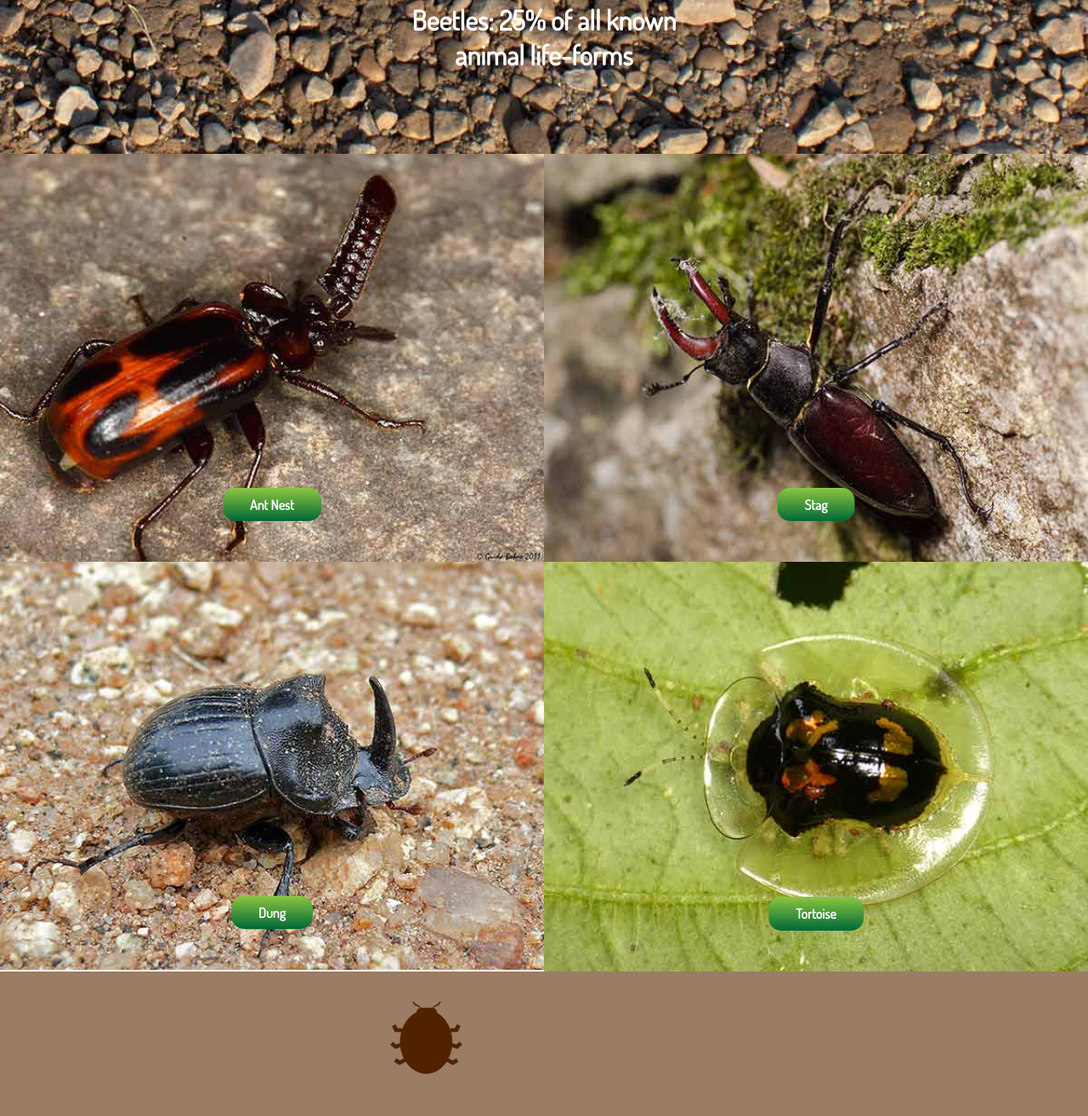
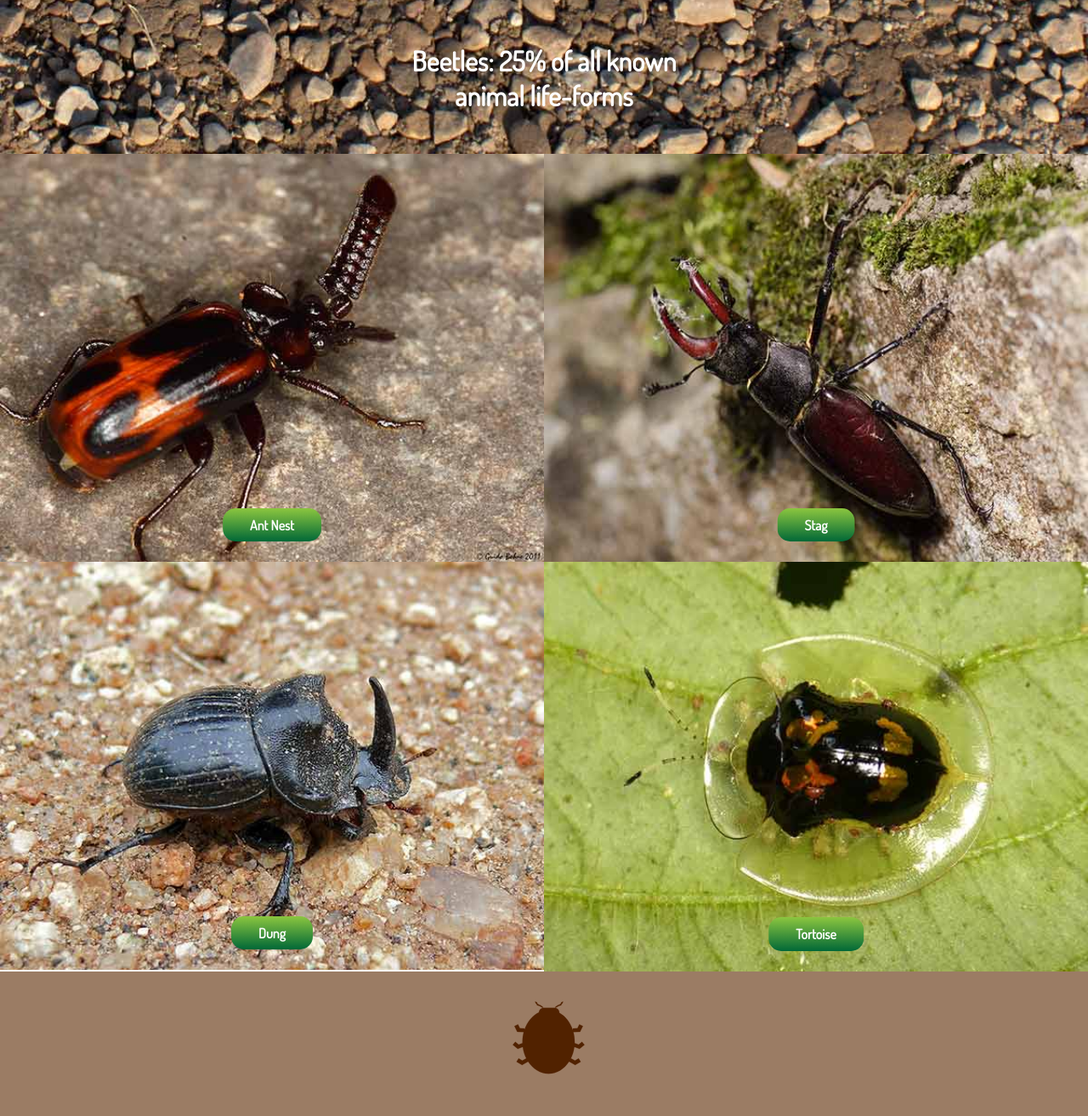
Before and after one commit to kaybow/dsn1674-assignment-7, a plain HTML site: page index.html in a window 1280 px wide. Shown: the part 1004-2317 px from the top of the page at 85% size. Drawn offline with Linux system fonts and the light colour scheme.

Commit message:
changing position of vector beetles in header and footer

```diff
--- a/css/main.css
+++ b/css/main.css
@@ -17,7 +17,7 @@ body{
 	background-size: 70px auto, 70px auto, 100px auto;
 	padding-top: 0;
 	background-repeat: no-repeat, no-repeat, repeat;
-	background-position: bottom 3px, left 15px, right 15px;
+	background-position: left 0px, right 0px;
 	text-align: center;
 	color: rgb(90, 42, 42);
 }
@@ -32,6 +32,7 @@ padding-bottom: 0.3em;
 
 nav {
 	text-align: center;
+	height: 30px;
 }
 
 nav li {
@@ -70,7 +71,7 @@ p {
 	position: absolute;
 	text-align: center;
 	color: white;
-	bottom: 3em;
+	bottom:1.5em;
 	width: 100%;
 	font-size: 2rem;
 	padding: 0;
@@ -99,18 +100,19 @@ color: #fff;
 background-color: #8cc63f;
 background-image: linear-gradient(to bottom, #8cc63f, #006837);
 position: absolute;
-bottom: 3em;
+bottom: 1.5em;
 left: 50%;
 transform: translateX(-50%);
 }
 
 .foot-beetle {
-	width:10%;
-	position: relative;
-	left: 27em;
+	width: 10%;
+	margin: 0 auto;
 }
 
 footer {
 	background-color: #9b7c64;
 	clear: both;
+	text-align: center;
+	padding: 0;
 }
```
